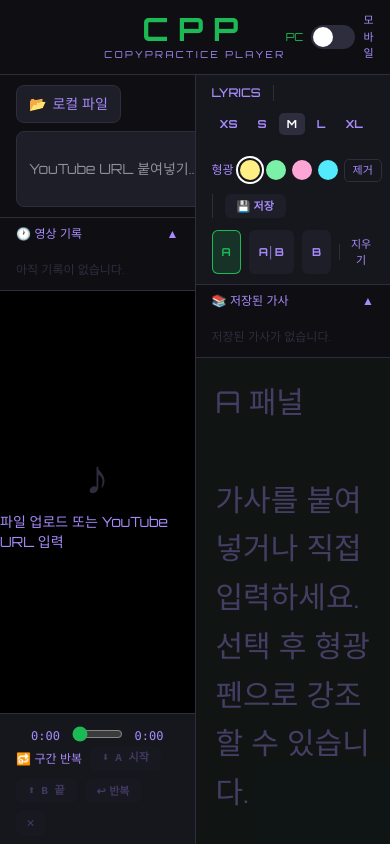
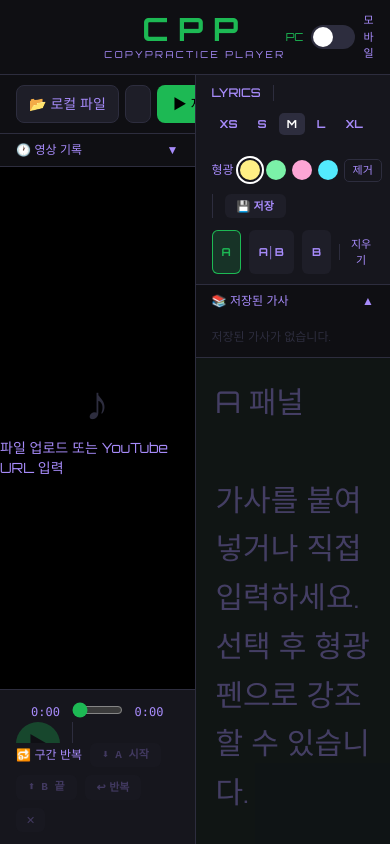
Before and after one commit to zionwick/CPP, a React (Vite) app: page / in a window 390 px wide. Both pictures are taken after a click on the button 333 px from the left and 36 px from the top of the page. Built offline with nearby package versions, Linux system fonts and the light colour scheme.

Commit message:
모바일 sticky 컨트롤 + 입력 영역 축소

```diff
--- a/src/App.jsx
+++ b/src/App.jsx
@@ -132,7 +132,7 @@ export default function App() {
 
   // ── 영상 기록 ──────────────────────────────────────────────
   const [history, setHistory]             = useState(() => readStorage(HISTORY_KEY))
-  const [showHistory, setShowHistory]     = useState(true)
+  const [showHistory, setShowHistory]     = useState(() => window.innerWidth >= 768)
   const [activeVideoId, setActiveVideoId] = useState(null)
   const [editVideoId, setEditVideoId]     = useState(null)
   const [editVideoTitle, setEditVideoTitle] = useState('')
@@ -480,43 +480,52 @@ export default function App() {
       </header>
 
       {/* ── Body ── */}
-      <div className={`flex flex-1 overflow-hidden ${viewMode === 'mobile' ? 'flex-col' : 'flex-row'}`}>
+      <div className={viewMode === 'mobile'
+        ? 'flex-1 flex flex-col overflow-y-auto overscroll-contain'
+        : 'flex flex-1 overflow-hidden flex-row'}
+        style={{ WebkitOverflowScrolling: 'touch' }}
+      >
 
         {/* ══ LEFT — Player ══ */}
-        <div className={`min-w-0 flex flex-col overflow-hidden ${viewMode === 'mobile' ? 'w-full shrink-0' : 'flex-1'}`}>
+        <div
+          className={`min-w-0 flex flex-col ${viewMode === 'mobile' ? 'w-full sticky top-0 z-10 shrink-0' : 'flex-1 overflow-hidden'}`}
+          style={viewMode === 'mobile' ? { background: '#0f0f13' } : undefined}
+        >
 
           {/* URL / File 입력 */}
           <div
-            className="shrink-0 flex gap-2 items-center px-4 py-2.5 flex-wrap"
+            className={`shrink-0 flex gap-1.5 items-center flex-nowrap ${viewMode === 'mobile' ? 'px-2 py-1' : 'px-4 py-2.5 flex-wrap'}`}
             style={{ borderBottom: '1px solid #2d2d3e' }}
           >
             <button
               onClick={() => fileInputRef.current?.click()}
-              className="flex items-center gap-1.5 px-3 py-2 rounded-lg text-sm transition-colors"
+              className={`flex items-center gap-1 rounded-lg transition-colors shrink-0 ${viewMode === 'mobile' ? 'px-2 py-1 text-xs' : 'px-3 py-2 text-sm'}`}
               style={{ background: '#1e1e28', color: '#a78bfa', border: '1px solid #2d2d3e' }}
               onMouseEnter={e => e.currentTarget.style.color='#ffffff'}
               onMouseLeave={e => e.currentTarget.style.color='#a78bfa'}
-            >📂 <span>로컬 파일</span></button>
+            >
+              📂{viewMode !== 'mobile' && <span>로컬 파일</span>}
+            </button>
             <input ref={fileInputRef} type="file" accept="video/*,audio/*" className="hidden" onChange={handleFileChange} />
             {fileName && (
-              <span className="text-xs truncate max-w-32" style={{ color: '#a78bfa' }} title={fileName}>{fileName}</span>
+              <span className="text-xs truncate max-w-24 shrink-0" style={{ color: '#a78bfa' }} title={fileName}>{fileName}</span>
             )}
-            <form onSubmit={handleYouTubeSubmit} className="flex gap-2 flex-1 min-w-52">
+            <form onSubmit={handleYouTubeSubmit} className="flex gap-1.5 flex-1 min-w-0">
               <input
                 type="text" value={urlInput} onChange={e => setUrlInput(e.target.value)}
-                placeholder="YouTube URL 붙여넣기..."
-                className="flex-1 px-3 py-2 rounded-lg text-sm focus:outline-none transition-colors"
+                placeholder={viewMode === 'mobile' ? 'YouTube URL...' : 'YouTube URL 붙여넣기...'}
+                className={`flex-1 min-w-0 rounded-lg focus:outline-none transition-colors ${viewMode === 'mobile' ? 'px-2 py-1 text-xs' : 'px-3 py-2 text-sm'}`}
                 style={{ background: '#1e1e28', border: '1px solid #2d2d3e', color: '#ffffff' }}
                 onFocus={e => e.target.style.borderColor='#1DB954'}
                 onBlur={e => e.target.style.borderColor='#2d2d3e'}
               />
               <button
                 type="submit"
-                className="flex items-center gap-1.5 px-4 py-2 rounded-lg text-sm font-medium transition-colors"
+                className={`flex items-center gap-1 rounded-lg font-medium transition-colors shrink-0 ${viewMode === 'mobile' ? 'px-2 py-1 text-xs' : 'px-4 py-2 text-sm gap-1.5'}`}
                 style={{ background: '#1DB954', color: '#000000' }}
                 onMouseEnter={e => e.currentTarget.style.opacity='0.85'}
                 onMouseLeave={e => e.currentTarget.style.opacity='1'}
-              >▶ 재생</button>
+              >▶{viewMode !== 'mobile' && ' 재생'}</button>
             </form>
           </div>
 
@@ -709,7 +718,7 @@ export default function App() {
         </div>
 
         {/* ══ RIGHT — 가사 패널 ══ */}
-        <div className={`flex-1 min-w-0 flex flex-col ${viewMode === 'mobile' ? 'border-t' : 'border-l'} border-[#2d2d3e]`}>
+        <div className={`min-w-0 flex flex-col ${viewMode === 'mobile' ? 'border-t' : 'flex-1 border-l'} border-[#2d2d3e]`}>
           {/* 가사 툴바 */}
           <div
             className="shrink-0 px-4 py-2.5 flex items-center gap-3 flex-wrap"
@@ -900,7 +909,7 @@ export default function App() {
           </div>
 
           {/* 가사 편집 영역 */}
-          <div className="flex-1 flex overflow-hidden">
+          <div className={viewMode === 'mobile' ? 'flex' : 'flex-1 flex overflow-hidden'}>
             {/* A 패널 */}
             <div
               ref={lyricsRef}
@@ -913,8 +922,9 @@ export default function App() {
                 background: activePanel === 1 ? 'rgba(29,185,84,0.03)' : '#0f0f13',
                 borderRight: lyricsView === 'AB' ? `1px solid ${activePanel === 1 ? 'rgba(29,185,84,0.2)' : '#2d2d3e'}` : 'none',
                 transition: 'background 0.2s, border-color 0.2s',
+                minHeight: viewMode === 'mobile' ? '60vh' : undefined,
               }}
-              className="flex-1 p-5 text-white leading-relaxed focus:outline-none overflow-y-auto"
+              className={`flex-1 p-5 text-white leading-relaxed focus:outline-none ${viewMode === 'mobile' ? '' : 'overflow-y-auto'}`}
             />
             {/* B 패널 */}
             <div
@@ -927,8 +937,9 @@ export default function App() {
                 fontSize: `${fontSize}px`,
                 background: activePanel === 2 ? 'rgba(29,185,84,0.03)' : '#0f0f13',
                 transition: 'background 0.2s',
+                minHeight: viewMode === 'mobile' ? '60vh' : undefined,
               }}
-              className="flex-1 p-5 text-white leading-relaxed focus:outline-none overflow-y-auto"
+              className={`flex-1 p-5 text-white leading-relaxed focus:outline-none ${viewMode === 'mobile' ? '' : 'overflow-y-auto'}`}
             />
           </div>
         </div>
```
